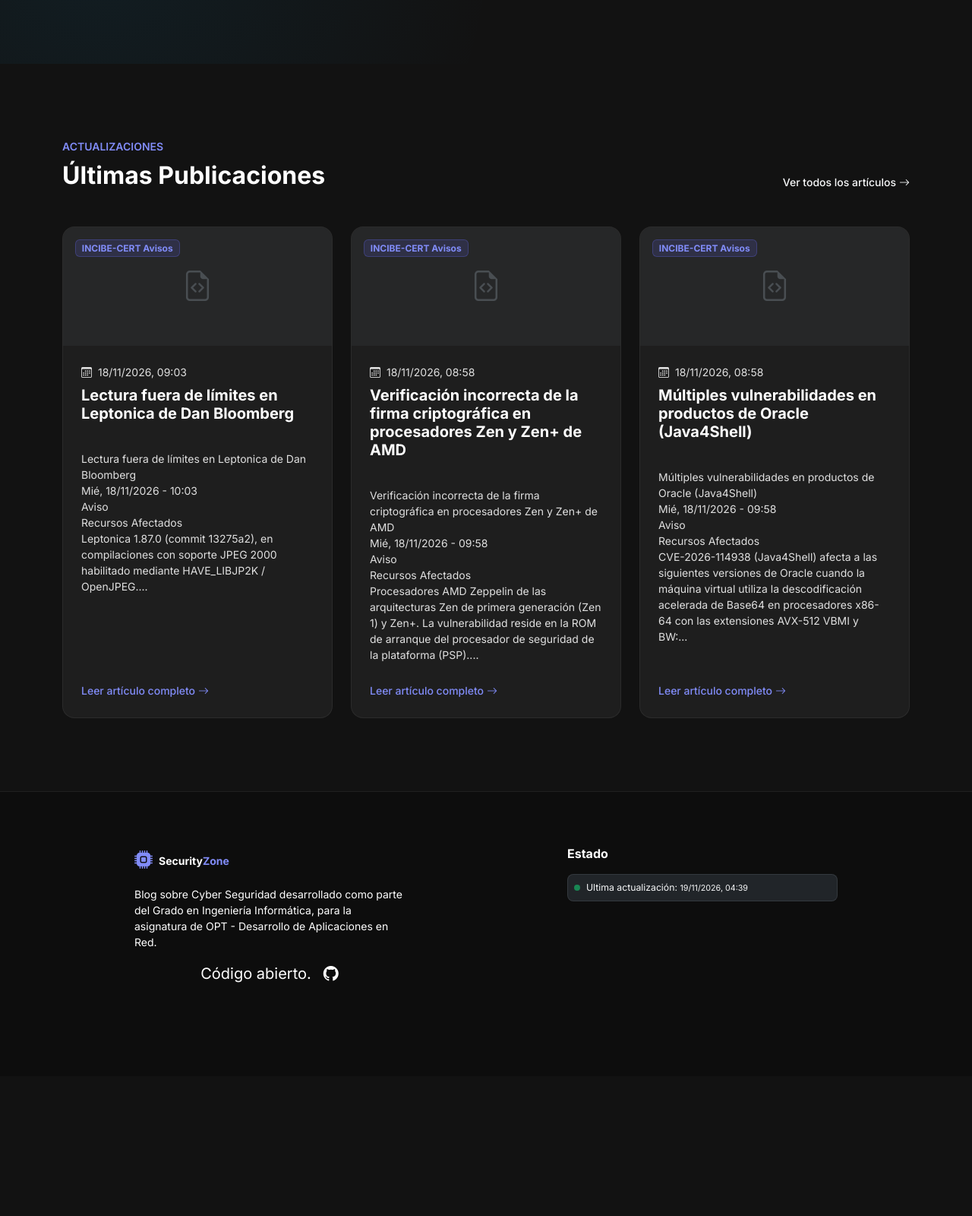
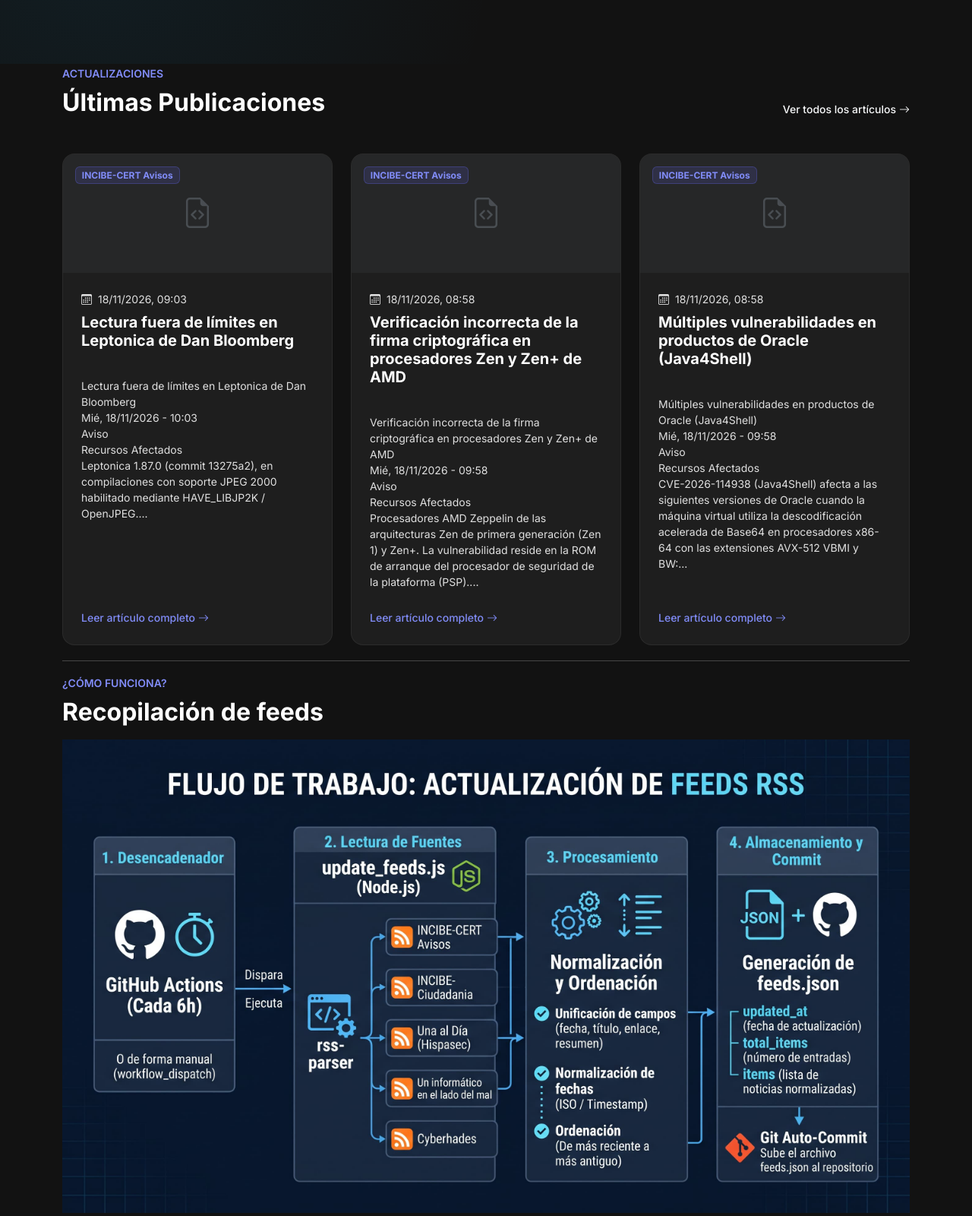
Before and after one commit to MarcoFernandezHerasUnir/dar-actividad1-blog, a website: page index.html in a window 1280 px wide. Shown: the part 740-2340 px from the top of the page at 76% size. Before the commit the page ends 2156 px from the top, so only its background shows below. Drawn offline with nearby package versions, Linux system fonts and the light colour scheme.

Commit message:
Ilustración de cómo funciona

```diff
--- a/index.html
+++ b/index.html
@@ -39,7 +39,7 @@
 
     <!-- Sección Hero / Portada -->
     <header class="hero-section min-vh-100 d-flex align-items-center pt-5 mt-4">
-        <div class="container py-5">
+        <div class="container">
             <div class="row align-items-center g-5">
                 <div class="col-lg-6">
                     <span class="badge badge-tech px-3 py-2 rounded-pill mb-4 fw-medium">
@@ -65,11 +65,11 @@
     </header>
 
     <!-- Sección de Últimos Artículos -->
-    <section id="articulos" class="py-5">
-        <div class="container py-5">
+    <section id="articulos">
+        <div class="container">
             <div class="d-flex flex-column flex-md-row justify-content-between align-items-md-end mb-5">
                 <div>
-                    <span class="text-indigo small text-uppercase fw-semibold" style="color: #818cf8;">Actualizaciones</span>
+                    <span class=" small text-uppercase fw-semibold" style="color: #818cf8;">Actualizaciones</span>
                     <h2 class="fw-bold text-white mt-2 mb-0">Últimas Publicaciones</h2>
                 </div>
                 <a href="listado-articulos.html" class="text-decoration-none text-light small fw-medium mt-3 mt-md-0 d-flex align-items-center gap-1 hover-link">
@@ -105,6 +105,18 @@
         </div>
     </section>
 
+    <section id="como-funciona">
+        <div class="container py-1">
+            <hr/>
+            <div class="d-flex flex-column mb-5">
+                <div>
+                    <span class=" small text-uppercase fw-semibold" style="color: #818cf8;">¿Cómo funciona?</span>
+                    <h2 class="fw-bold text-white mt-2 mb-3">Recopilación de feeds</h2>
+                </div>
+                <img src="./recursos/como-funciona.jpg" class="img-fluid" />
+            </div>
+        </div>
+    </section>
 
     <!-- Pie de Página -->
     <footer id="sobre-mi" class="py-5 text-white small">
```
Also changed, not shown: recursos/como-funciona.jpg (added).
